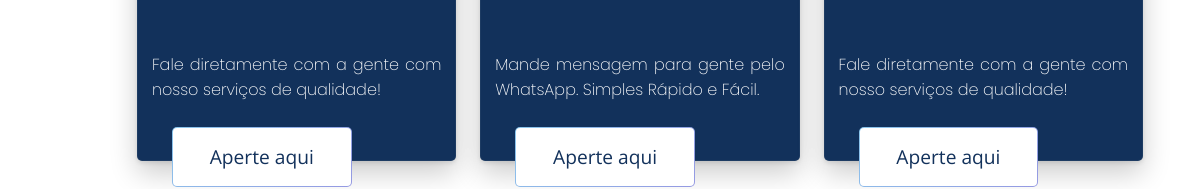
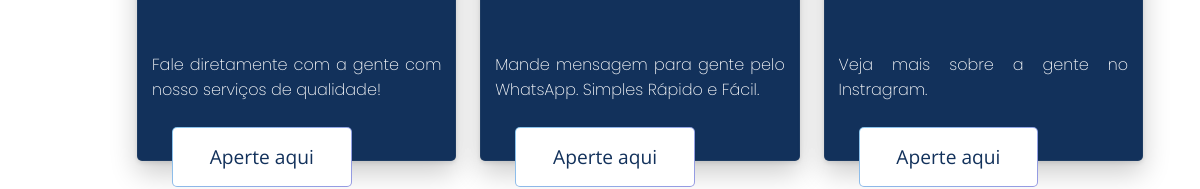
Before and after one commit to CarlosLincon/O-Acumulador, a plain HTML site: page index.html in a window 1280 px wide. Shown: the part 632-821 px from the top of the page, 0-1200 px from the left. Drawn offline with nearby package versions, Linux system fonts and the light colour scheme.

Commit message:
Att no section_card p

```diff
--- a/index.html
+++ b/index.html
@@ -123,7 +123,7 @@
                         </div>
                         <div class="section_card_span">
                             <span>
-                                <p>Fale diretamente com a gente com nosso serviços de qualidade!</p>
+                                <p>Veja mais sobre a gente no Instragram.</p>
                             </span>
                         </div>
                         <div class="section_card_botão">
```
